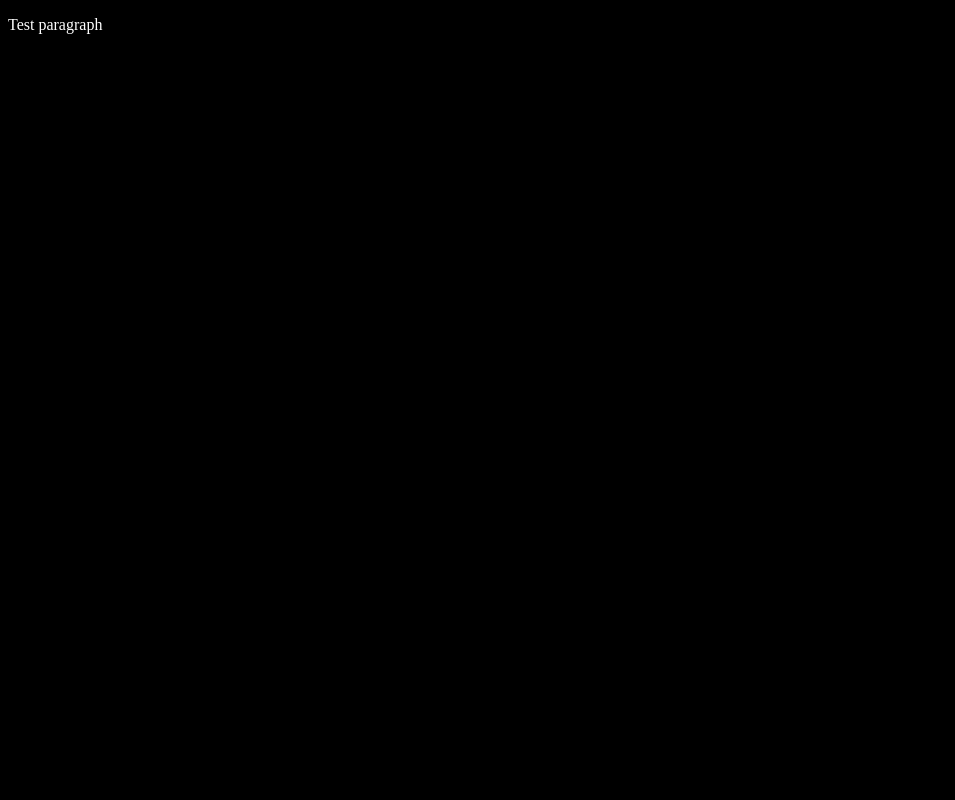
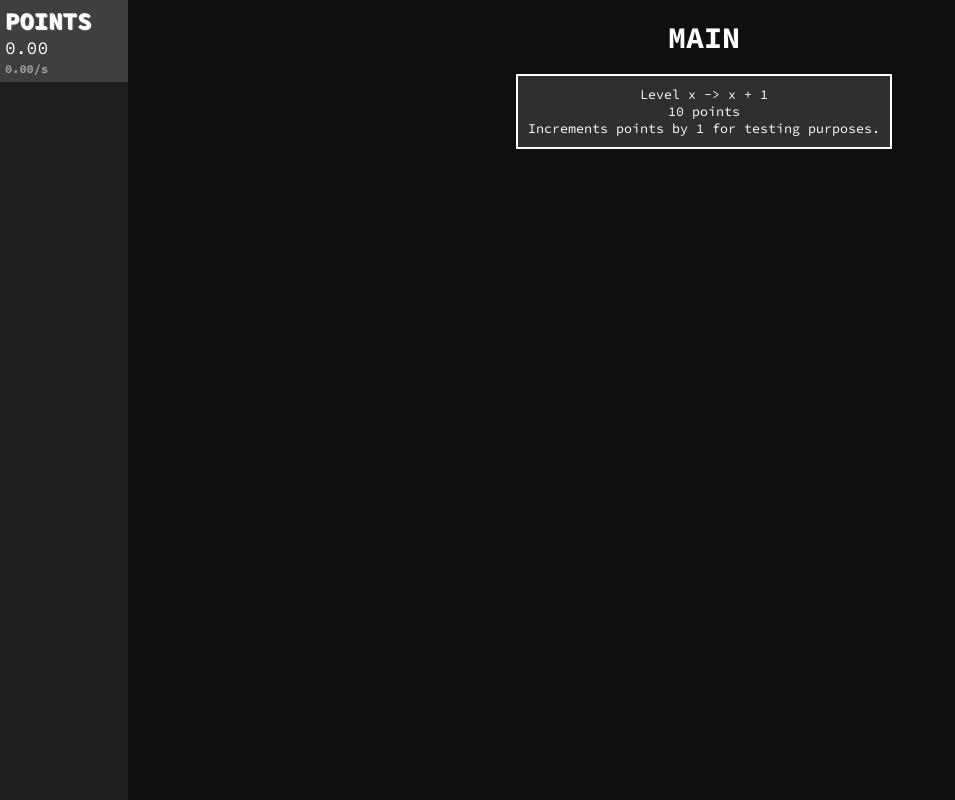
Before and after one commit to Jazzbank/the-milestoner, a plain HTML site: page index.html in a window 1280 px wide. Shown: the whole page, without its empty margins (0-955 px from the left). Drawn offline with Linux system fonts and the light colour scheme.

Commit message:
Added a bunch of stuff.

```diff
--- a/css/looks.css
+++ b/css/looks.css
@@ -1,7 +1,89 @@
+@import url('https://fonts.googleapis.com/css2?family=Source+Code+Pro:ital,wght@0,200..900;1,200..900&display=swap');
+
+/*
+Font weights:
+    - 400 represents normal text;
+    - 700 represents important text.
+*/
+
+:root {
+    --pointsCol: #cfcfcf;
+    --augmentCol: #4300ae;
+}
+
 body {
-    background-color: black;
+    background-color: rgb(0, 0, 0);
+    margin: auto;
 }
 
 p {
     color: white;
+    margin: auto;
+    font-weight: 400;
 }
+
+button, p, .sectTitle, .sectMain, .sectOther {
+    font-family: "Source Code Pro";
+}
+
+#bar1 {
+    background-color: rgb(31, 31, 31);
+    width: 10%;
+    height: 100%;
+}
+
+#main {
+    background-color: rgb(15, 15, 15);
+    width: 90%;
+    height: 100%;
+}
+
+#everything {
+    width: 100vw;
+    height: 100vh;
+    display: flex;
+}
+
+#pointsSection {
+    padding: 5px;
+}
+
+#currSection {
+    height: 3%;
+}
+
+#pointsSection {
+    color: white;
+    background-color: rgb(63, 63, 63);
+    width: 100%;
+    min-height: 70%;
+}
+
+.sectTitle {
+    font-weight: 700;
+    font-size: 24px;
+    text-shadow: 1px 1px 1px;
+}
+
+.sectMain {
+    font-weight: 400;
+    font-size: 18px;
+}
+
+.sectOther {
+    font-weight: 700;
+    font-size: 12px;
+    opacity: 50%;
+}
+
+#apSection {
+    background-color: rgb(38, 0, 76);
+    color: rgb(82, 0, 165);
+}
+
+#mainUpgButton {
+    background-color: rgb(47, 47, 47);
+    border: 2px solid white;
+    color: white;
+    padding: 10px;
+}
--- a/index.html
+++ b/index.html
@@ -7,8 +7,31 @@
     </head>
 
     <body>
-        <p>Test paragraph</p>
+        <div id="everything">
+            <div id="bar1">
+                <div id="currSection">
+                    <div id="pointsSection">
+                        <span class="sectTitle">POINTS</span><br>
+                        <span class="sectMain" id="points">0.00</span><br>
+                        <span class="sectOther">0.00/s</span>
+                    </div>
+                </div>
 
+                <!-- <div id="apSection" class="sectionLocked">
+                    <span class="sectTitle">AUGMENTATION POINTS</span><br>
+                    <span class="sectMain">0.00</span><br>
+                    <span class="sectOther">+0.00 on next augmentation</span>
+                </div> -->
+            </div>
+
+            <div id="main" style="text-align: center;">
+                <br>
+                <p style="font-size: 30px; font-weight: 700">MAIN</p>
+                <br>
+                <button onclick="increment()" id="mainUpgButton">Level <span id="mainUpgLevel">x -> x + 1</span><br><span id="mainUpgCost">10</span> points<br>Increments points by 1 for testing purposes.</button>
+            </div>
+
+        </div>
 
         <!-- Library files -->
         <script src="js/lib/ExpantaNum.js"></script>
--- a/js/main.js
+++ b/js/main.js
@@ -1 +1,20 @@
-console.log("Hello world!")
+var player = {
+    currencies: {
+        amount: new ExpantaNum(0)
+    },
+
+    mainUpgrade: {
+        level: new ExpantaNum(0),
+        bought: new ExpantaNum(0),
+    }
+}
+
+function increment() {
+    player.currencies.amount = ExpantaNum.add(player.currencies.amount, 1)
+}
+
+function update() {
+    document.getElementById("points").innerHTML = player.currencies.amount.toFixed(2)
+}
+
+window.setInterval(update, 1000/30)
```
Also changed, not shown: 1 other file.
